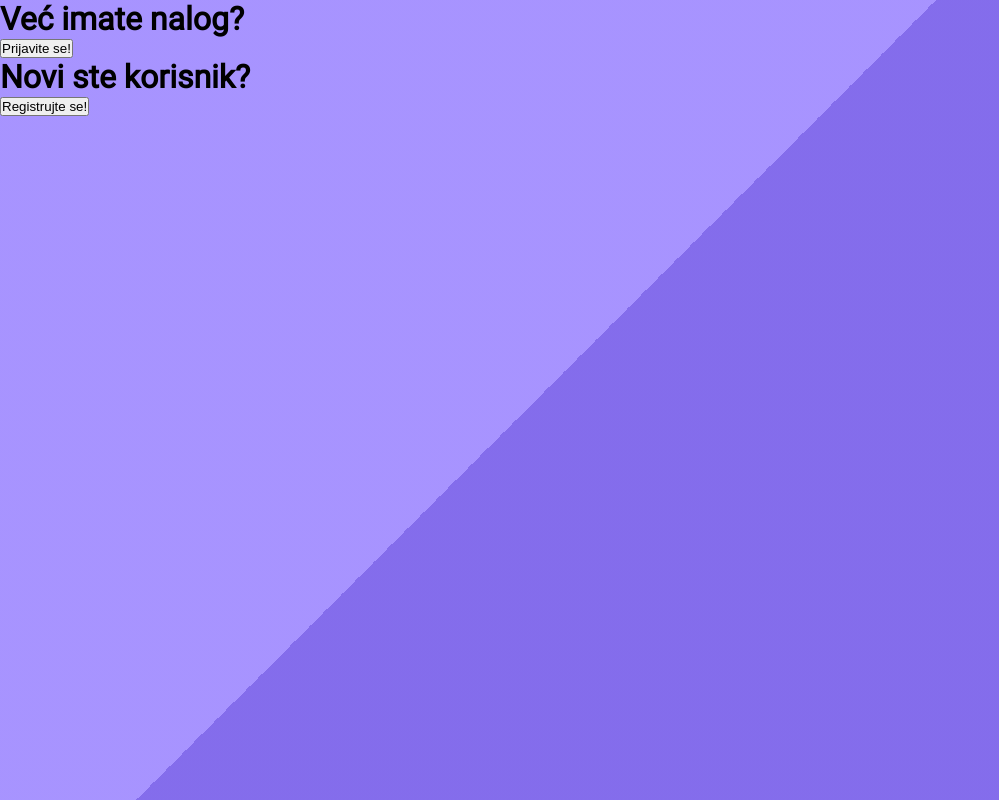
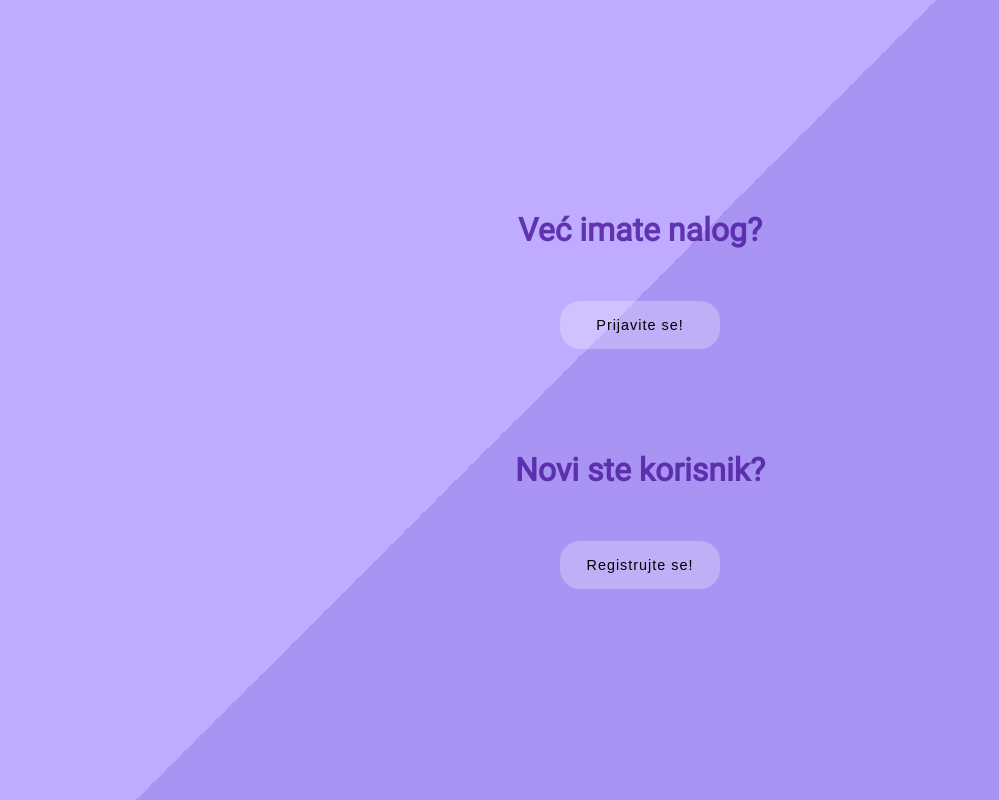
Before and after one commit to svjetlanatodoric/Lager, a PHP site: page / in a window 1280 px wide. Shown: the whole page, without its empty margins (0-999 px from the left). Run offline with PHP 8.4, Linux system fonts and the light colour scheme.

Commit message:
some css

```diff
--- a/css/landing-page.css
+++ b/css/landing-page.css
@@ -12,7 +12,49 @@
 
 html {
     font-family: Roboto;
-    background:
-        -webkit-linear-gradient(rgb(96 33 102), rgb(135 60 255 / 40%) 0%), -webkit-linear-gradient(-45deg, rgb(120 155 255 / 49%) 45%, rgb(0 23 189 / 49%) 0%);
+    background: -webkit-linear-gradient(rgb(96 33 102 / 56%), rgb(135 60 255 / 34%) 0%), -webkit-linear-gradient(-45deg, rgb(120 155 255 / 26%) 45%, rgb(0 23 189 / 27%) 0%);
     height: 100%;
 }
+
+body {
+    height: 100%;
+}
+
+div.body-container {
+    display: flex;
+    flex-direction: column;
+    align-items: center;
+    height: 100%;
+    justify-content: center;
+}
+
+.login,
+.register {
+    display: flex;
+    height: 30%;
+    flex-direction: column;
+    align-items: center;
+    justify-content: space-evenly
+}
+
+input[type="button"],
+input[type="submit"] {
+    letter-spacing: 1px;
+    width: 10rem;
+    height: 3rem;
+    border: none;
+    background-color: rgb(255 255 255 / 26%);
+    border-radius: 20px;
+    color: #000;
+    font-size: .9rem;
+    font-weight: 500;
+}
+
+input[type="button"]:hover,
+input[type="submit"]:hover {
+    cursor: pointer;
+    transition: .2s;
+    box-shadow: 3px 3px 0px #0000000a;
+}
+h1{
+color: rgb(76 26 157 / 82%)}
```
